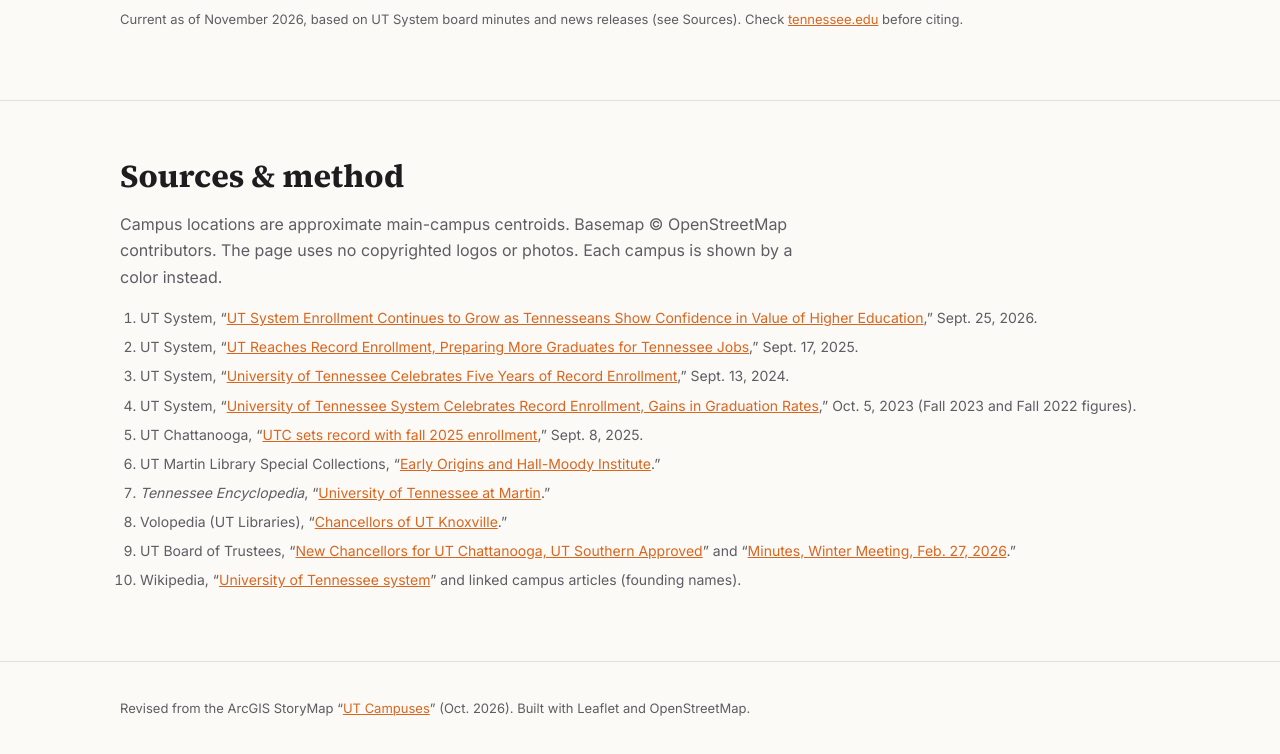
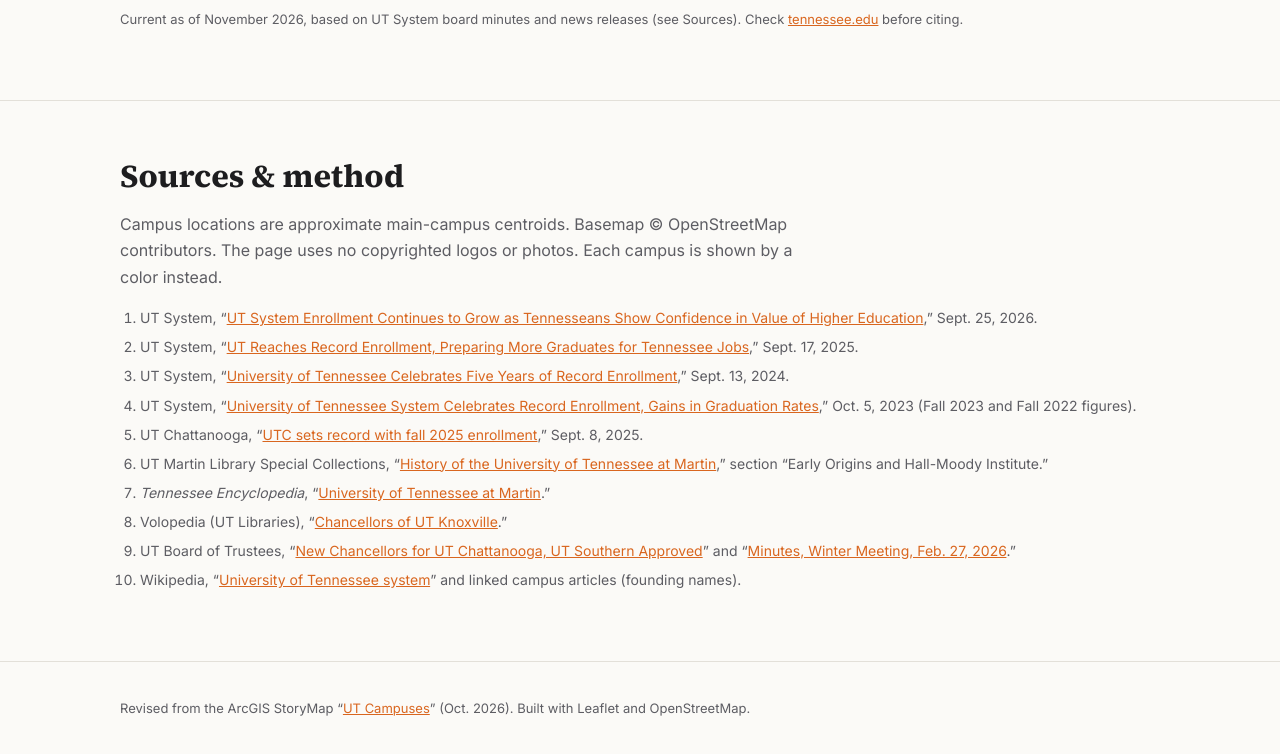
Before and after one commit to sdobbin4/ut-campuses, a plain HTML site: page index.html in a window 1280 px wide. Shown: the part 5584-6338 px from the top of the page. Drawn offline with nearby package versions, Linux system fonts and the light colour scheme.

Commit message:
Fix broken UT Martin history source link
The library page moved to www.utm.edu; update the URL and title.

Co-Authored-By: Claude Opus 5.5 <noreply@anthropic.com>

```diff
--- a/index.html
+++ b/index.html
@@ -221,7 +221,7 @@ footer{padding:36px 0 60px;font-size:13px;color:var(--muted)}
       <li>UT System, “<a href="https://tennessee.edu/?p=1568">University of Tennessee Celebrates Five Years of Record Enrollment</a>,” Sept. 13, 2024.</li>
       <li>UT System, “<a href="https://tennessee.edu/news/2023/10/05/university-of-tennessee-system-celebrates-record-enrollment-gains-in-graduation-rates/">University of Tennessee System Celebrates Record Enrollment, Gains in Graduation Rates</a>,” Oct. 5, 2023 (Fall 2023 and Fall 2022 figures).</li>
       <li>UT Chattanooga, “<a href="https://blogarchive.utc.edu/in-the-media/2025/09/08/utc-sets-record-with-fall-2025-enrollment/">UTC sets record with fall 2025 enrollment</a>,” Sept. 8, 2025.</li>
-      <li>UT Martin Library Special Collections, “<a href="https://library.utm.edu/special-collections/college-history">Early Origins and Hall-Moody Institute</a>.”</li>
+      <li>UT Martin Library Special Collections, “<a href="https://www.utm.edu/academics/library/special-collections/college-history/">History of the University of Tennessee at Martin</a>,” section “Early Origins and Hall-Moody Institute.”</li>
       <li><em>Tennessee Encyclopedia</em>, “<a href="https://tennesseeencyclopedia.net/?p=1831">University of Tennessee at Martin</a>.”</li>
       <li>Volopedia (UT Libraries), “<a href="https://volopedia.lib.utk.edu/?p=1047">Chancellors of UT Knoxville</a>.”</li>
       <li>UT Board of Trustees, “<a href="https://tennessee.edu/?p=5080">New Chancellors for UT Chattanooga, UT Southern Approved</a>” and “<a href="https://tennessee.edu/wp-content/uploads/2026/07/Minutes-Winter-Meeting-2-27-2026.pdf">Minutes, Winter Meeting, Feb. 27, 2026</a>.”</li>
```
